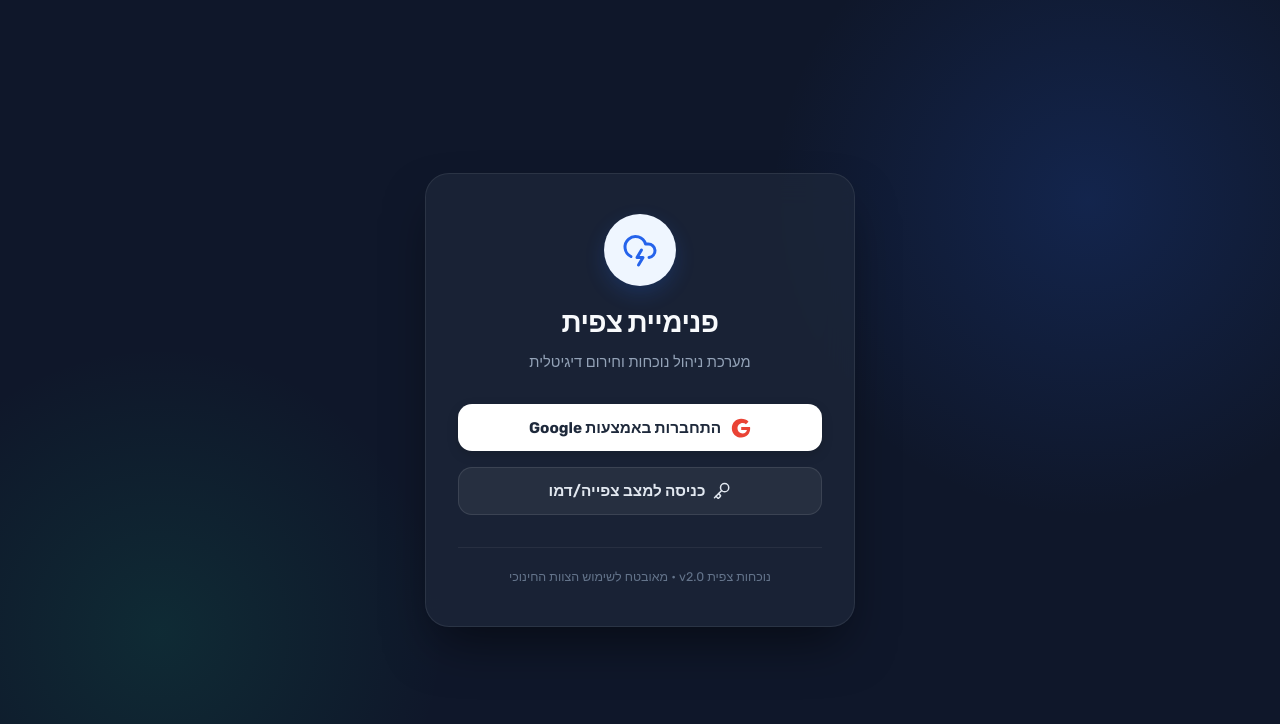
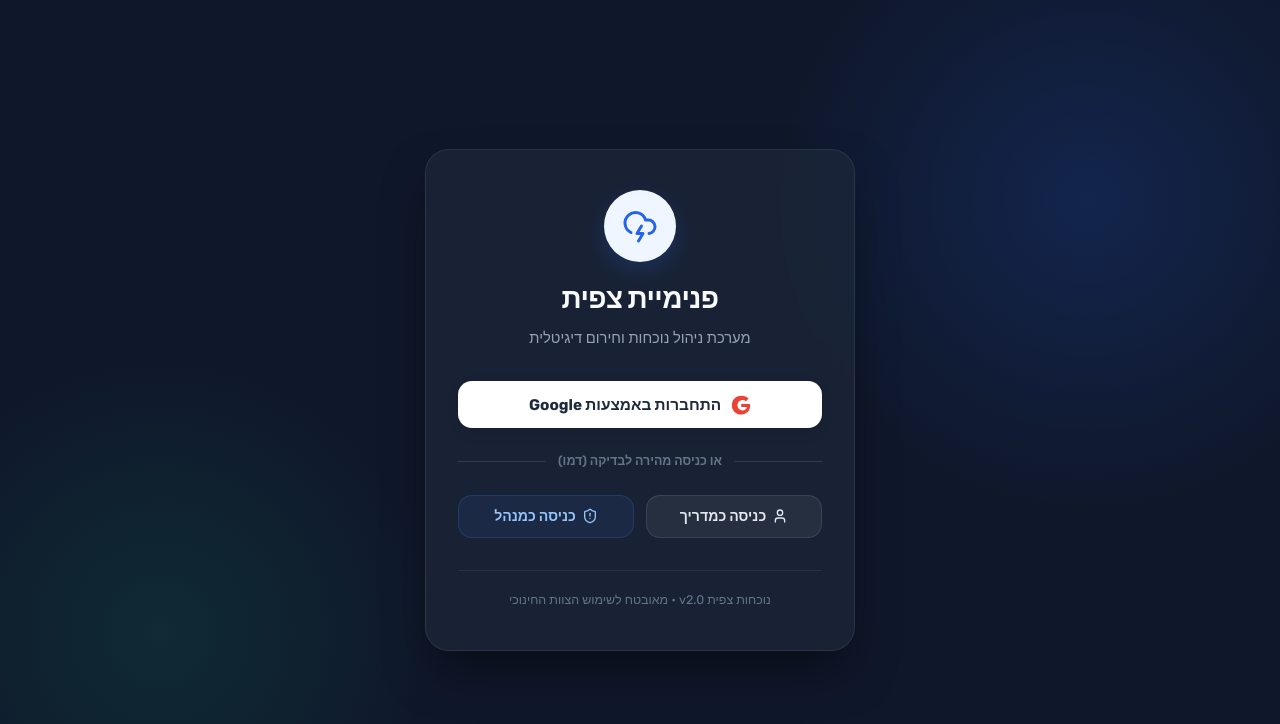
Before and after one commit to IdoBiren/tzafit-presence, a React (Vite) app: page / in a window 1280 px wide. Shown: the top 724 px of the page. Built offline with nearby package versions, Linux system fonts and the light colour scheme; no server answers.

Commit message:
Implement Admin and Counselor user roles and access controls connected to Firestore

```diff
--- a/src/App.jsx
+++ b/src/App.jsx
@@ -19,7 +19,8 @@ import {
   subscribeToHistory,
   saveAttendanceRecord,
   subscribeToEmergency,
-  saveEmergencyState
+  saveEmergencyState,
+  getOrCreateUserRole
 } from './utils/storage';
 import { auth, isFirebaseConfigured } from './utils/firebase';
 import { onAuthStateChanged, signOut } from 'firebase/auth';
@@ -62,16 +63,30 @@ function App() {
 
     if (isFirebaseConfigured && auth) {
       // האזנה למצב התחברות של Firebase Auth
-      const unsubscribeAuth = onAuthStateChanged(auth, (firebaseUser) => {
+      const unsubscribeAuth = onAuthStateChanged(auth, async (firebaseUser) => {
         if (firebaseUser) {
+          setLoading(true);
+          try {
+            const role = await getOrCreateUserRole(firebaseUser.uid, {
+              displayName: firebaseUser.displayName,
+              email: firebaseUser.email,
+              photoURL: firebaseUser.photoURL
+            });
+
             setUser({
               uid: firebaseUser.uid,
               displayName: firebaseUser.displayName || 'מדריך צפית',
               email: firebaseUser.email,
               photoURL: firebaseUser.photoURL || '',
+              role: role,
               isDemo: false
             });
             startSubscriptions();
+          } catch (err) {
+            console.error("שגיאה בקריאת פרטי הרשאות משתמש:", err);
+            setUser(null);
+            setLoading(false);
+          }
         } else {
           setUser(null);
           setLoading(false);
@@ -246,6 +261,11 @@ function App() {
           />
         );
       case 'students':
+        if (user?.role !== 'admin') {
+          // חסימת גישה למשתמשים שאינם מנהלים
+          setActiveTab('rollcall');
+          return null;
+        }
         return (
           <StudentManager
             students={students}
@@ -381,6 +401,7 @@ function App() {
             <span>לוח בקרה ודוחות</span>
           </button>
 
+          {user?.role === 'admin' && (
             <button
               type="button"
               className={`nav-item ${activeTab === 'students' ? 'active' : ''}`}
@@ -389,6 +410,7 @@ function App() {
               <Users size={18} />
               <span>ניהול חניכים</span>
             </button>
+          )}
 
           {/* לשונית חירום ייעודית - משנה צבע למהבהב כשיש אירוע */}
           <button
--- a/src/components/Header.jsx
+++ b/src/components/Header.jsx
@@ -25,7 +25,16 @@ const Header = ({ emergencyActive, onToggleEmergency, user, onLogout }) => {
                 <div style={styles.avatarFallback}>{user.displayName[0]}</div>
               )}
               <div style={styles.userInfo}>
+                <div style={{ display: 'flex', alignItems: 'center', gap: '0.35rem' }}>
                   <span style={styles.userName}>{user.displayName}</span>
+                  <span style={{
+                    ...styles.roleBadge,
+                    backgroundColor: user.role === 'admin' ? '#2563eb' : '#475569',
+                    color: '#ffffff'
+                  }}>
+                    {user.role === 'admin' ? 'מנהל' : 'מדריך'}
+                  </span>
+                </div>
                 <button
                   onClick={onLogout}
                   style={styles.logoutBtn}
@@ -40,7 +49,8 @@ const Header = ({ emergencyActive, onToggleEmergency, user, onLogout }) => {
             </div>
           )}
 
-          {/* כפתור הפעלת חירום */}
+          {/* כפתור הפעלת חירום - למנהלים בלבד */}
+          {user?.role === 'admin' && (
             <button
               className={`emergency-btn ${emergencyActive ? 'active' : ''}`}
               onClick={onToggleEmergency}
@@ -58,6 +68,7 @@ const Header = ({ emergencyActive, onToggleEmergency, user, onLogout }) => {
                 </>
               )}
             </button>
+          )}
         </div>
       </div>
     </header>
@@ -121,6 +132,14 @@ const styles = {
     alignItems: 'center',
     transition: 'color 0.2s ease',
     outline: 'none',
+  },
+  roleBadge: {
+    fontSize: '0.62rem',
+    fontWeight: 800,
+    padding: '0.1rem 0.35rem',
+    borderRadius: '4px',
+    lineHeight: 1,
+    flexShrink: 0
   }
 };
 
--- a/src/components/Login.jsx
+++ b/src/components/Login.jsx
@@ -1,7 +1,8 @@
 import React, { useState } from 'react';
-import { LogIn, Key, CloudLightning, ShieldCheck } from 'lucide-react';
+import { LogIn, Key, CloudLightning, ShieldCheck, User, ShieldAlert } from 'lucide-react';
 import { auth, isFirebaseConfigured } from '../utils/firebase';
 import { signInWithPopup, GoogleAuthProvider } from 'firebase/auth';
+import { getOrCreateUserRole } from '../utils/storage';
 
 function Login({ onLogin }) {
   const [loading, setLoading] = useState(false);
@@ -19,11 +20,19 @@ function Login({ onLogin }) {
       const result = await signInWithPopup(auth, provider);
       const user = result.user;
 
+      // שליפה או יצירת תפקיד משתמש ב-Firestore
+      const role = await getOrCreateUserRole(user.uid, {
+        displayName: user.displayName,
+        email: user.email,
+        photoURL: user.photoURL
+      });
+
       onLogin({
         uid: user.uid,
         displayName: user.displayName || 'מדריך צפית',
         email: user.email,
         photoURL: user.photoURL || '',
+        role: role,
         isDemo: false
       });
     } catch (err) {
@@ -38,14 +47,17 @@ function Login({ onLogin }) {
     }
   };
 
-  const handleDemoLogin = () => {
+  const handleDemoLogin = (role) => {
     setLoading(true);
     setTimeout(() => {
       onLogin({
-        uid: 'demo-user-123',
-        displayName: 'מדריך תורן (דמו)',
-        email: 'demo@tzafit.org.il',
-        photoURL: 'https://images.unsplash.com/photo-1535713875002-d1d0cf377fde?auto=format&fit=crop&w=150&q=80',
+        uid: role === 'admin' ? 'demo-admin-123' : 'demo-counselor-123',
+        displayName: role === 'admin' ? 'מנהל תורן (דמו)' : 'מדריך תורן (דמו)',
+        email: role === 'admin' ? 'admin@tzafit.org.il' : 'counselor@tzafit.org.il',
+        photoURL: role === 'admin'
+          ? 'https://images.unsplash.com/photo-1472099645785-5658abf4ff4e?auto=format&fit=crop&w=150&q=80'
+          : 'https://images.unsplash.com/photo-1535713875002-d1d0cf377fde?auto=format&fit=crop&w=150&q=80',
+        role: role,
         isDemo: true
       });
       setLoading(false);
@@ -102,25 +114,52 @@ function Login({ onLogin }) {
             </div>
           )}
 
-          {/* אפשרות להתחבר כמדריך אורח/דמו */}
+          <div style={{ display: 'flex', alignItems: 'center', margin: '0.5rem 0' }}>
+            <div style={{ flex: 1, height: '1px', backgroundColor: 'rgba(255, 255, 255, 0.1)' }}></div>
+            <span style={{ padding: '0 0.75rem', fontSize: '0.78rem', color: '#64748b', fontWeight: 600 }}>
+              {isFirebaseConfigured ? 'או כניסה מהירה לבדיקה (דמו)' : 'בחר תפקיד לכניסה'}
+            </span>
+            <div style={{ flex: 1, height: '1px', backgroundColor: 'rgba(255, 255, 255, 0.1)' }}></div>
+          </div>
+
+          <div style={{ display: 'flex', gap: '0.75rem' }}>
             <button
-            onClick={handleDemoLogin}
+              onClick={() => handleDemoLogin('counselor')}
               disabled={loading}
               style={{
                 ...styles.btn,
                 ...styles.btnDemo,
+                flex: 1,
+                padding: '0.75rem 0.5rem',
+                fontSize: '0.88rem',
+                gap: '6px',
                 ...(loading ? styles.btnDisabled : {})
               }}
             >
-            {loading && !isFirebaseConfigured ? (
-              <span style={styles.spinner}></span>
-            ) : (
-              <>
-                <Key size={18} style={{ marginLeft: '8px' }} />
-                <span>{isFirebaseConfigured ? 'כניסה למצב צפייה/דמו' : 'כניסה למערכת (מצב מקומי)'}</span>
-              </>
-            )}
+              <User size={16} />
+              <span>כניסה כמדריך</span>
             </button>
+
+            <button
+              onClick={() => handleDemoLogin('admin')}
+              disabled={loading}
+              style={{
+                ...styles.btn,
+                ...styles.btnDemo,
+                flex: 1,
+                padding: '0.75rem 0.5rem',
+                fontSize: '0.88rem',
+                gap: '6px',
+                backgroundColor: 'rgba(59, 130, 246, 0.08)',
+                borderColor: 'rgba(59, 130, 246, 0.2)',
+                color: '#93c5fd',
+                ...(loading ? styles.btnDisabled : {})
+              }}
+            >
+              <ShieldAlert size={16} />
+              <span>כניסה כמנהל</span>
+            </button>
+          </div>
         </div>
 
         <div style={styles.footer}>
@@ -130,6 +169,7 @@ function Login({ onLogin }) {
     </div>
   );
 }
+
 
 const styles = {
   container: {
--- a/src/utils/storage.js
+++ b/src/utils/storage.js
@@ -5,6 +5,7 @@ import {
   doc,
   onSnapshot,
   setDoc,
+  getDoc,
   getDocs,
   deleteDoc,
   query,
@@ -304,3 +305,36 @@ export const saveEmergencyState = async (state) => {
     localStorage.setItem("tzafit_emergency_v2", JSON.stringify(state));
   }
 };
+
+// 7. שליפה או יצירה של תפקיד משתמש (Role) ב-Firestore
+export const getOrCreateUserRole = async (uid, userDetails) => {
+  if (isFirebaseConfigured) {
+    try {
+      const userDocRef = doc(db, "users", uid);
+      const userDocSnap = await getDoc(userDocRef);
+
+      if (userDocSnap.exists()) {
+        const data = userDocSnap.data();
+        return data.role || 'counselor';
+      } else {
+        // יצירת משתמש חדש עם תפקיד מדריך כברירת מחדל
+        const newUser = {
+          uid,
+          displayName: userDetails.displayName || 'מדריך צפית',
+          email: userDetails.email || '',
+          photoURL: userDetails.photoURL || '',
+          role: 'counselor',
+          createdAt: new Date().toISOString()
+        };
+        await setDoc(userDocRef, newUser);
+        return 'counselor';
+      }
+    } catch (error) {
+      console.error("שגיאה בשליפת/יצירת תפקיד המשתמש מהענן:", error);
+      return 'counselor'; // במקרה של תקלה נחזיר מדריך כברירת מחדל בטוחה
+    }
+  } else {
+    // דמו מקומי - נחזיר את מה שסופק או מדריך כברירת מחדל
+    return userDetails.role || 'counselor';
+  }
+};
```
Lines whose indentation alone changed are shown as unchanged.
